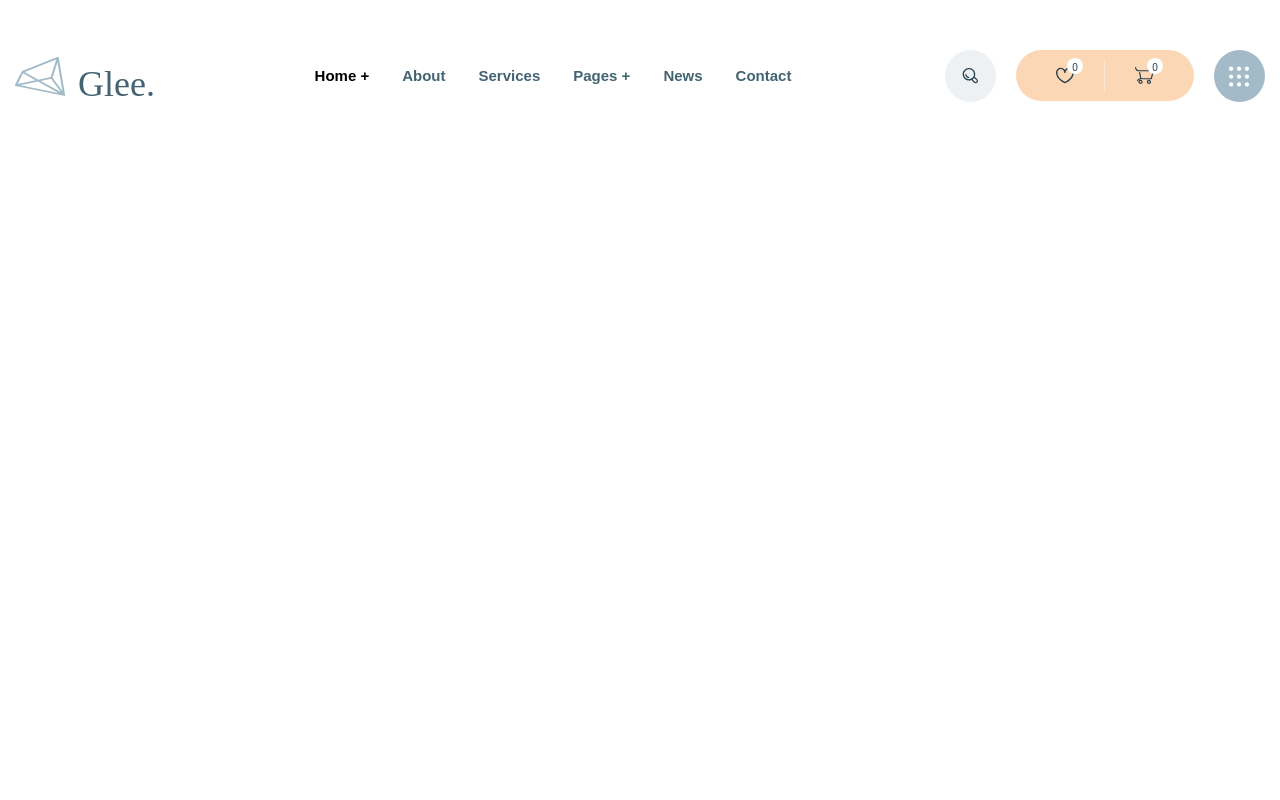
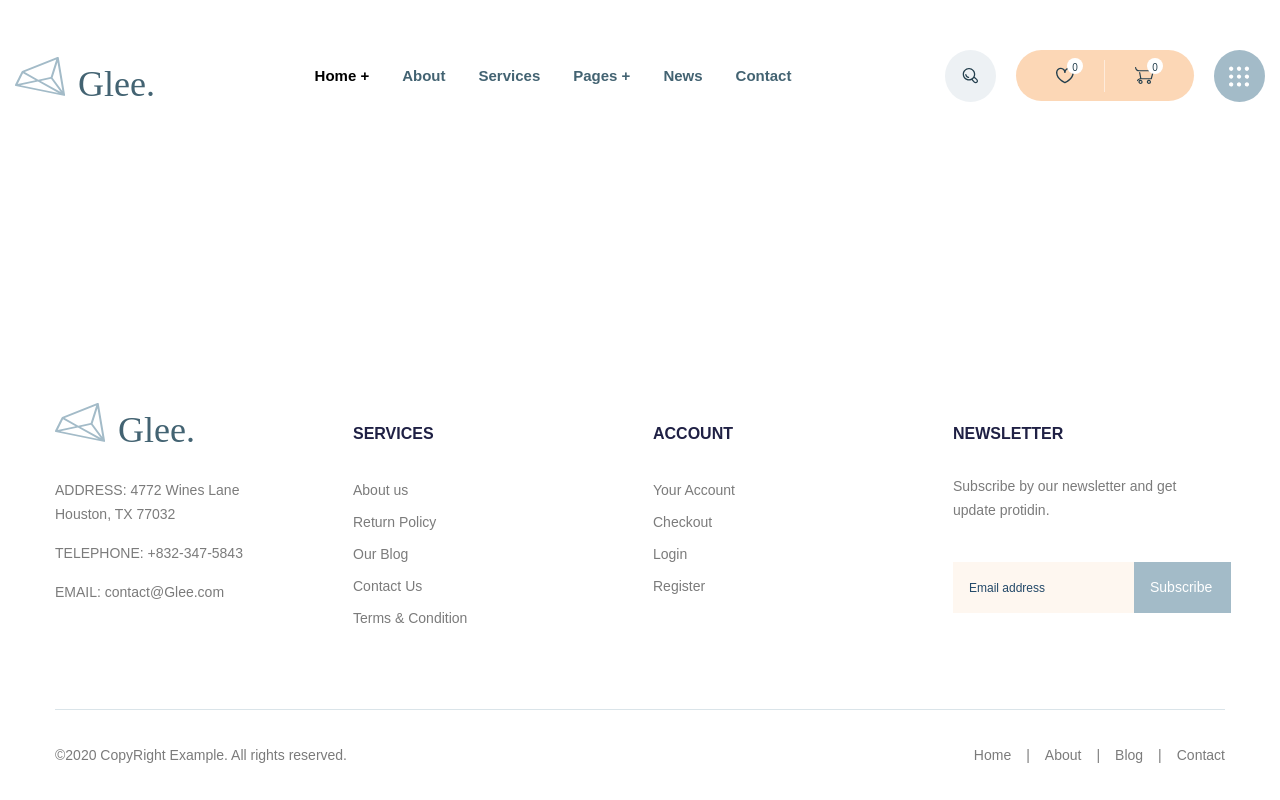
Before and after one commit to deviantEDG/Glee, a website: page app/index.html in a window 1280 px wide. Drawn offline with nearby package versions, Linux system fonts and the light colour scheme; files that its build step writes are made by us from their sources.

Commit message:
added footer, main

```diff
--- a/app/index.html
+++ b/app/index.html
@@ -73,6 +73,107 @@
 		</div>
 	</header>
 
+	<main class="main">
+
+	</main>
+
+	<footer class="footer">
+		<div class="container-two">
+			<div class="footer-top">
+				<div class="footer-top__item footer-top__contact">
+					<a class="logo footer__logo" href="#">
+						<img class="logo__img" src="images/logo.svg" alt="logo">
+					</a>
+					<a class="footer-top__address" href="#">
+						ADDRESS: 4772 Wines Lane Houston, TX 77032
+					</a>
+					<a class="footer-top__tel" href="tel:+8323475843">
+						TELEPHONE: +832-347-5843
+					</a>
+					<a class="footer-top__email" href="mailto:contact@Glee.com">EMAIL: contact@Glee.com</a>
+				</div>
+
+				<div class="footer-top__item footer-top__nav">
+					<h6 class="footer-top__title">Services
+					</h6>
+					<ul class="footer-top__list">
+						<li class="footer-top__item">
+							<a class="footer-top__link" href="#">About us</a>
+						</li>
+						<li class="footer-top__item">
+							<a class="footer-top__link" href="#">Return Policy</a>
+						</li>
+						<li class="footer-top__item">
+							<a class="footer-top__link" href="#">Our Blog</a>
+						</li>
+						<li class="footer-top__item">
+							<a class="footer-top__link" href="#">Contact Us</a>
+						</li>
+						<li class="footer-top__item">
+							<a class="footer-top__link" href="#">Terms & Condition</a>
+						</li>
+					</ul>
+				</div>
+
+				<div class="footer-top__item footer-top__nav">
+					<h6 class="footer-top__title">Account
+					</h6>
+					<ul class="footer-top__list">
+						<li class="footer-top__item">
+							<a class="footer-top__link" href="#">Your Account</a>
+						</li>
+						<li class="footer-top__item">
+							<a class="footer-top__link" href="#">Checkout</a>
+						</li>
+						<li class="footer-top__item">
+							<a class="footer-top__link" href="#">Login</a>
+						</li>
+						<li class="footer-top__item">
+							<a class="footer-top__link" href="#">Register</a>
+						</li>
+					</ul>
+				</div>
+
+				<div class="footer-top__item footer-top__item-form">
+					<h6 class="footer-top__title">newsletter</h6>
+					<p class="footer-top__text">Subscribe by our newsletter and get
+						update protidin.</p>
+					<form action="#" class="footer-top__form">
+						<input class="footer-top__input" type="email" placeholder="Email address" required>
+						<button class="footer-top__btn" type="submit">Subscribe</button>
+					</form>
+				</div>
+
+			</div>
+
+
+
+			<div class="footer-bottom">
+				<p class="footer-bottom__copy">
+					©2020 CopyRight Example. All rights reserved.
+				</p>
+				<ul class="footer-bottom__list">
+					<li class="footer-bottom__item">
+						<a class="footer-bottom__link" href="#">Home</a>
+					</li>
+					|
+					<li class="footer-bottom__item">
+						<a class="footer-bottom__link" href="#">About</a>
+					</li>
+					|
+					<li class="footer-bottom__item">
+						<a class="footer-bottom__link" href="#">Blog</a>
+					</li>
+					|
+					<li class="footer-bottom__item">
+						<a class="footer-bottom__link" href="#">Contact</a>
+					</li>
+				</ul>
+			</div>
+		</div>
+	</footer>
+
+
 	<script src="js/main.min.js"></script>
 </body>
 </html>
--- a/app/scss/_global.scss
+++ b/app/scss/_global.scss
@@ -1,8 +1,27 @@
+html,
+body{
+	height: 100%;
+}
+body{
+	display: flex;
+	flex-direction: column;
+}
 /* Я пока не задавал для body глобальных стилей,
  поскольку на этой странице макета и цвета везде разные и шрифты и толщина,
  пока не вижу смысла, можно брать наугад */
-.container{
+
+.main{
+	flex-grow: 1;
+}
+
+ .container{
 	max-width: 1800px;
 	margin: 0 auto;
 	padding: 0 15px;
 }
+
+.container-two{
+	max-width: 1200px;
+	margin: 0 auto;
+	padding: 0 15px;
+}
--- a/app/scss/_reset.scss
+++ b/app/scss/_reset.scss
@@ -8,8 +8,8 @@ html {
 	box-sizing: inherit;
 }
 
-ul[class],
-ol[class] {
+ul,
+ol {
 	padding: 0;
 }
 
@@ -48,6 +48,10 @@ select {
 	font: inherit;
 }
 
+a{
+	color: inherit;
+}
+
 address {
 	font-style: normal;
 }
--- a/app/scss/style.scss
+++ b/app/scss/style.scss
@@ -77,7 +77,7 @@
 		width: 1px;
 		height: 32px;
 		background-color: #ffffff;
-		opacity: 0.4;
+		opacity: 0.5;
 	}
 
 	&__num{
@@ -106,9 +106,111 @@
 }
 
 
+.footer-top{
+	display: flex;
+	padding: 75px 0 75px;
+	border-bottom: 1px solid rgba(163, 187, 200, 0.4);
+	&__contact{
+		width: 190px;
+		margin-right: 108px;
+	}
+	&__nav{
+		width: 120px;
+		margin-right: 180px;
+	}
+	&__item-form{
+		max-width: 270px;
+	}
+	&__title{
+		@extend %dmsans-700;
+		color: #1f2044;
+		font-size: 16px;
+		line-height: 21px;
+		text-transform: uppercase;
+		margin-top: 20px;
+		margin-bottom: 30px;
+	}
+	&__address,
+	&__tel,
+	&__email{
+		display: inline-block;
+		text-decoration: none;
+		@extend %rubik-400;
+		color: #7b7b7b;
+		font-size: 14px;
+		line-height: 24px;
+		margin-bottom: 15px;
+	}
+	&__link{
+		text-decoration: none;
+		@extend %rubik-400;
+		color: #7b7b7b;
+		font-size: 14px;
+		line-height: 32px;
+		margin-bottom: 23px;
+	}
+	&__text{
+		@extend %rubik-400;
+		color: #7b7b7b;
+		font-size: 14px;
+		line-height: 24px;
+		margin-bottom: 40px;
+	}
+	&__form{
+		display: flex;
+	}
+	&__input{
+		width: 270px;
+		@extend %dmsans-400;
+		color: #234969;
+		font-size: 12px;
+		background-color: #fef7f0;
+		border: none;
+		padding: 15px 10px 15px 16px;
+		&::placeholder{
+			@extend %dmsans-400;
+			color: #234969;
+			font-size: 12px;
+		}
+	}
+	&__btn{
+		background-color: #a3bbc8;
+		@extend %dmsans-400;
+		font-size: 14px;
+		line-height: 21px;
+		color: #fff;
+		padding: 15px 19px 15px 16px;
+		border: none;
+		cursor: pointer;
+	}
+}
 
+.footer__logo{
+	display: inline-block;
+	margin-bottom: 32px;
+}
 
-
+.footer-bottom{
+	height: 90px;
+	display: flex;
+	justify-content: space-between;
+	align-items: center;
+	@extend %rubik-400;
+	font-size: 14px;
+	color: #7b7b7b;
+	&__list{
+		display: flex;
+	}
+	&__item{
+		margin: 0 15px;
+		&:last-child{
+			margin-right: 0;
+		}
+	}
+	&__link{
+		text-decoration: none;
+	}
+}
 
 
 
```
